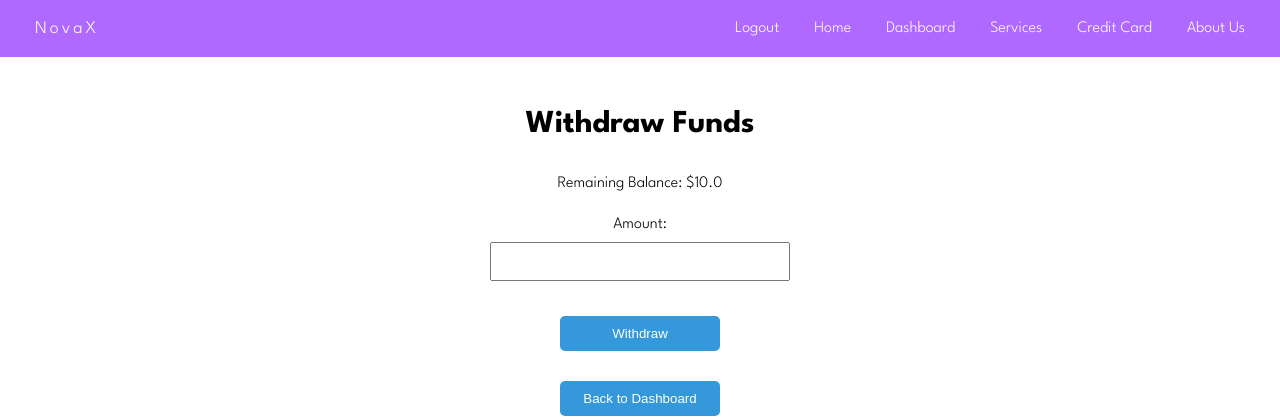
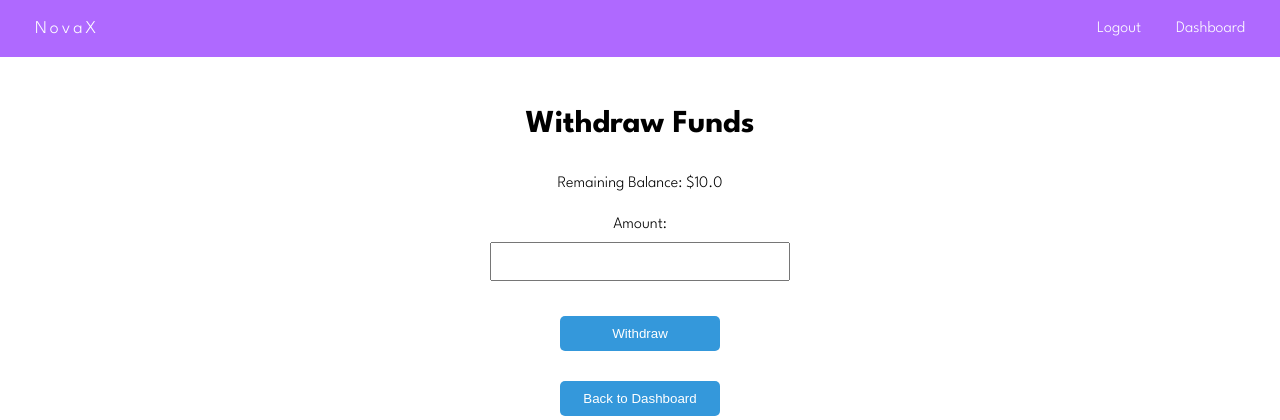
Before and after one commit to mattsel/NovaX-Bank, a Flask app: page /withdraw in a window 1280 px wide. Shown: the top 420 px of the page. Run offline with Flask 3, Linux system fonts and the light colour scheme; the visitor is signed in with stand-in values (Sample User, id 1); tables that the repository leaves empty hold one stand-in row (values such as "Sample post").

Commit message:
Logic for tab navigation during login session

```diff
--- a/app.py
+++ b/app.py
@@ -10,11 +10,6 @@ dotenv_path = os.path.join(os.path.dirname(__file__), '.env')
 load_dotenv(dotenv_path)
 
 app = Flask(__name__, static_url_path='/static')
-# Retrieve database connection details from environment variables
-#DB_USER = os.environ.get('DB_USER')
-#DB_PASSWORD = os.environ.get('DB_PASSWORD')
-#DB_HOST = os.environ.get('DB_HOST')
-#DB_NAME = os.environ.get('DB_NAME')
 
 # Construct the SQLALCHEMY_DATABASE_URI without specifying the driver
 app.config['SQLALCHEMY_DATABASE_URI'] = os.environ.get('DATABASE_URL')
--- a/templates/dashboard.html
+++ b/templates/dashboard.html
@@ -31,9 +31,6 @@
             <li class="name"><a href="{{ url_for('index') }}">NovaX</a></li>
             <li><a href="{{ url_for('index') }}">Logout</a></li>
             <li><a href="{{ url_for('dashboard') }}">Home</a></li>
-            <li><a href="{{ url_for('index') }}#projects">Services</a></li>
-            <li><a href="{{ url_for('credit') }}">Credit Card</a></li>
-            <li><a href="{{ url_for('index') }}#about">About Us</a></li>
         </ul>
     </div>
 
--- a/templates/deposit.html
+++ b/templates/deposit.html
@@ -31,10 +31,7 @@
         <ul>
             <li class="name"><a href="{{ url_for('dashboard') }}">NovaX</a></li>
             <li><a href="{{ url_for('index') }}">Logout</a></li>
-            <li><a href="{{ url_for('index') }}">Home</a></li>
             <li><a href="{{ url_for('dashboard') }}">Dashboard</a></li>
-            <li><a href="{{ url_for('index') }}#projects">Services</a></li>
-            <li><a href="{{ url_for('credit') }}">Credit Card</a></li>
             <li><a href="{{ url_for('index') }}#about">About Us</a></li>
         </ul>
     </div>
--- a/templates/wire_transfer.html
+++ b/templates/wire_transfer.html
@@ -31,11 +31,7 @@
         <ul>
             <li class="name"><a href="{{ url_for('dashboard') }}">NovaX</a></li>
             <li><a href="{{ url_for('index') }}">Logout</a></li>
-            <li><a href="{{ url_for('index') }}">Home</a></li>
             <li><a href="{{ url_for('dashboard') }}">Dashboard</a></li>
-            <li><a href="{{ url_for('index') }}#projects">Services</a></li>
-            <li><a href="{{ url_for('credit') }}">Credit Card</a></li>
-            <li><a href="{{ url_for('index') }}#about">About Us</a></li>
         </ul>
     </div>
 
--- a/templates/withdraw.html
+++ b/templates/withdraw.html
@@ -26,11 +26,8 @@
             <!-- Navigation links -->
             <li class="name"><a href="{{ url_for('dashboard') }}">NovaX</a></li>
             <li><a href="{{ url_for('index') }}">Logout</a></li>
-            <li><a href="{{ url_for('index') }}">Home</a></li>
             <li><a href="{{ url_for('dashboard') }}">Dashboard</a></li>
-            <li><a href="{{ url_for('index') }}#projects">Services</a></li>
-            <li><a href="{{ url_for('credit') }}">Credit Card</a></li>
-            <li><a href="{{ url_for('index') }}#about">About Us</a></li>
+
         </ul>
     </div>
 
```
